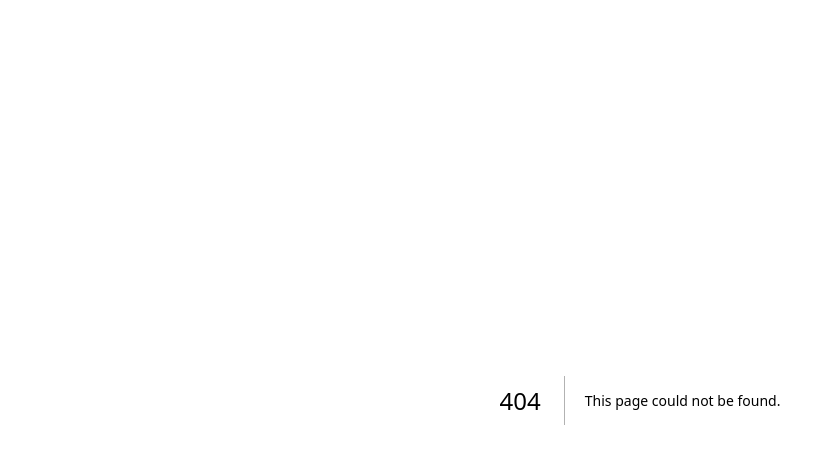
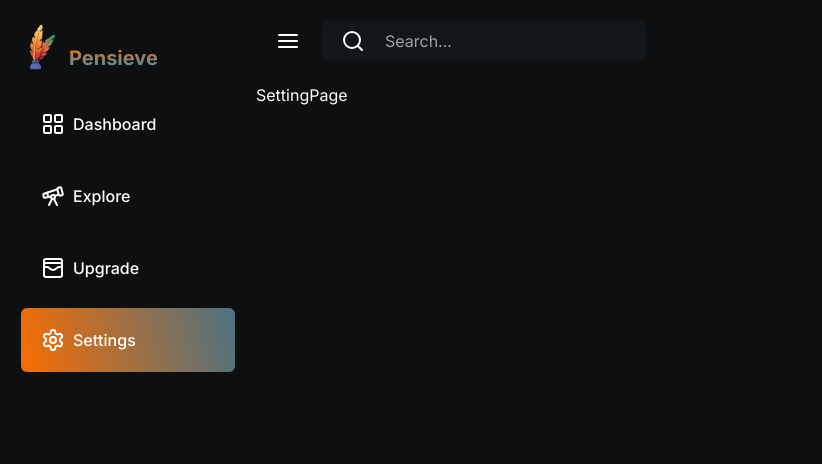
Before and after one commit to JCMisa/ai-course-generator, a Next.js app: page /dashboard/setting in a window 1280 px wide. Before the commit this address had no page. Shown: the top 464 px of the page, without its empty margins (0-822 px from the left). Built offline with nearby package versions, Linux system fonts and the light colour scheme; no server answers.

Commit message:
add routes from sidenav

```diff
--- a/app/_components/Hero.jsx
+++ b/app/_components/Hero.jsx
@@ -26,14 +26,14 @@ const Hero = () => {
                         {
                             user ? (
                                 <a
-                                    className="block w-full rounded border border-blue-600 bg-blue-600 px-12 py-3 text-sm font-medium text-white hover:bg-transparent hover:text-white focus:outline-none focus:ring active:text-opacity-75 sm:w-auto"
+                                    className="block w-full rounded border border-primary-100 bg-primary-100 px-12 py-3 text-sm font-medium text-white hover:bg-transparent hover:text-white focus:outline-none focus:ring active:text-opacity-75 sm:w-auto"
                                     href="/dashboard"
                                 >
                                     Get Started
                                 </a>
                             ) : (
                                 <a
-                                    className="block w-full rounded border border-blue-600 bg-blue-600 px-12 py-3 text-sm font-medium text-white hover:bg-transparent hover:text-white focus:outline-none focus:ring active:text-opacity-75 sm:w-auto"
+                                    className="block w-full rounded border border-primary-100 bg-primary-100 px-12 py-3 text-sm font-medium text-white hover:bg-transparent hover:text-white focus:outline-none focus:ring active:text-opacity-75 sm:w-auto"
                                     href="/sign-in"
                                 >
                                     Sign-in
--- a/app/dashboard/_components/ButtomNav.jsx
+++ b/app/dashboard/_components/ButtomNav.jsx
@@ -1,5 +1,5 @@
 import React from "react";
-import { FileClock, LayoutGrid, Settings, WalletCards } from "lucide-react";
+import { LayoutGrid, Settings, Telescope, WalletCards } from "lucide-react";
 import { usePathname } from "next/navigation";
 import Link from "next/link";
 
@@ -13,19 +13,19 @@ const ButtomNav = () => {
         },
         {
             id: 2,
-            name: "History",
-            icon: <FileClock />,
-            path: "/dashboard/history",
+            name: "Explore",
+            icon: <Telescope />,
+            path: "/dashboard/explore",
         },
         {
             id: 3,
-            name: "Billing",
+            name: "Upgrade",
             icon: <WalletCards />,
-            path: "/dashboard/billing",
+            path: "/dashboard/upgrade",
         },
         {
             id: 4,
-            name: "Setting",
+            name: "Settings",
             icon: <Settings />,
             path: "/dashboard/setting",
         },
--- a/app/dashboard/_components/DashboardHeader.jsx
+++ b/app/dashboard/_components/DashboardHeader.jsx
@@ -17,12 +17,12 @@ const routes = [
         path: "/dashboard",
     },
     {
-        name: "history",
-        path: "/dashboard/history",
+        name: "Explore",
+        path: "/dashboard/explore",
     },
     {
-        name: "billing",
-        path: "/dashboard/billing",
+        name: "Upgrade",
+        path: "/dashboard/upgrade",
     },
     {
         name: "Settings",
--- a/app/dashboard/_components/SideNav.jsx
+++ b/app/dashboard/_components/SideNav.jsx
@@ -5,7 +5,7 @@ import Image from "next/image";
 import Link from "next/link";
 import { usePathname } from "next/navigation";
 import React from "react";
-import { FileClock, LayoutGrid, Settings, WalletCards } from "lucide-react";
+import { LayoutGrid, Settings, Telescope, WalletCards } from "lucide-react";
 
 const SideNav = ({ isShow }) => {
     const { user } = useUser();
@@ -19,15 +19,15 @@ const SideNav = ({ isShow }) => {
         },
         {
             id: 2,
-            name: "History",
-            icon: <FileClock />,
-            path: "/dashboard/history",
+            name: "Explore",
+            icon: <Telescope />,
+            path: "/dashboard/explore",
         },
         {
             id: 3,
-            name: "Billing",
+            name: "Upgrade",
             icon: <WalletCards />,
-            path: "/dashboard/billing",
+            path: "/dashboard/upgrade",
         },
         {
             id: 4,
--- /dev/null
+++ b/app/dashboard/explore/page.jsx
@@ -0,0 +1,9 @@
+import React from 'react'
+
+const ExplorePage = () => {
+    return (
+        <div>ExplorePage</div>
+    )
+}
+
+export default ExplorePage
--- /dev/null
+++ b/app/dashboard/setting/page.jsx
@@ -0,0 +1,9 @@
+import React from 'react'
+
+const SettingPage = () => {
+    return (
+        <div>SettingPage</div>
+    )
+}
+
+export default SettingPage
--- /dev/null
+++ b/app/dashboard/upgrade/page.jsx
@@ -0,0 +1,9 @@
+import React from 'react'
+
+const UpgradePage = () => {
+    return (
+        <div>UpgradePage</div>
+    )
+}
+
+export default UpgradePage
```
